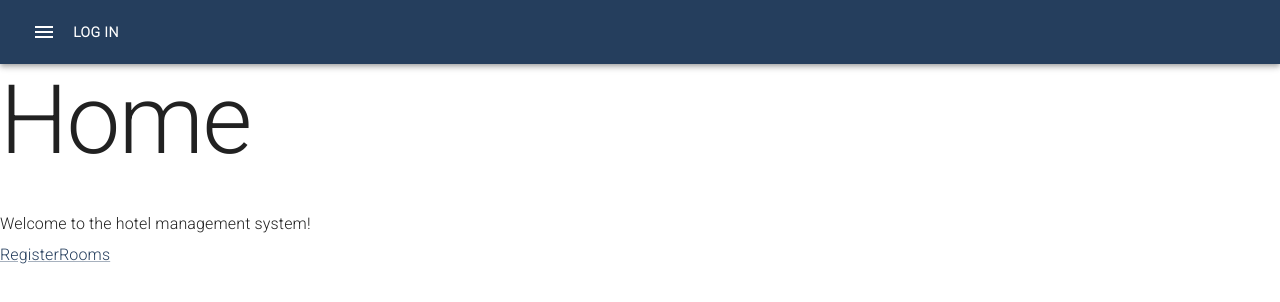
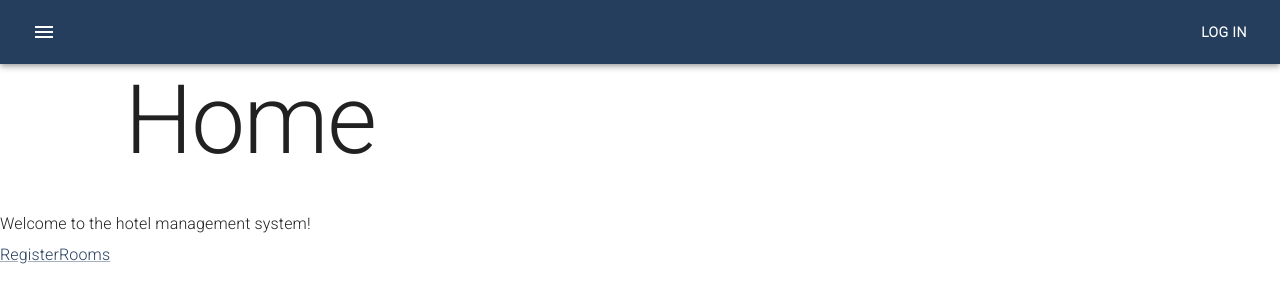
Before and after one commit to sundehakon/Hotell-React, a React (Create React App) app: page / in a window 1280 px wide. Shown: the top 302 px of the page. Built offline with nearby package versions, Linux system fonts and the light colour scheme; no server answers.

Commit message:
Fixed position of auth0 buttons

```diff
--- a/src/App.js
+++ b/src/App.js
@@ -1,11 +1,11 @@
 import './App.css';
 import { Route, Routes, BrowserRouter } from 'react-router-dom';
 import RoomForm from './components/room';
-import Home from './components/home';
-import Profile from './components/profile';
+import Home from './components/Home';
+import Profile from './components/Profile';
 import { ThemeProvider } from '@mui/material/styles';
 import theme from './theme';
-import SideNav from './components/sidenav';
+import SideNav from './components/SideNav';
 import { Auth0Provider, useAuth0 } from '@auth0/auth0-react';
 
 function App() {
--- a/src/components/Home.js
+++ b/src/components/Home.js
@@ -6,7 +6,7 @@ import '@fontsource/roboto/300.css';
 const Home = () => {
     return (
         <Box sx={{width: '100%', maxWidth: 500}}>
-            <Typography variant='h1' gutterBottom>
+            <Typography variant='h1' gutterBottom sx={{ textAlign: 'center' }}>
                 Home
             </Typography>
             <Typography variant='subtitle1' gutterBottom>
--- a/src/components/Profile.js
+++ b/src/components/Profile.js
@@ -1,5 +1,6 @@
 import React from 'react';
 import { useAuth0 } from '@auth0/auth0-react';
+import { Typography, Box } from '@mui/material';
 
 const Profile = () => {
     const { user, isLoading, isAuthenticated } = useAuth0();
--- a/src/components/SideNav.js
+++ b/src/components/SideNav.js
@@ -76,7 +76,7 @@ export default function SideNav() {
             <Drawer open={open} anchor="left" onClose={toggleSlider}>
               {sideList()}
             </Drawer>
-            <Box>
+            <Box sx={{ marginLeft: 'auto' }}>
             {!isLoading && !user && (
               <LoginButton />
             )}
```
